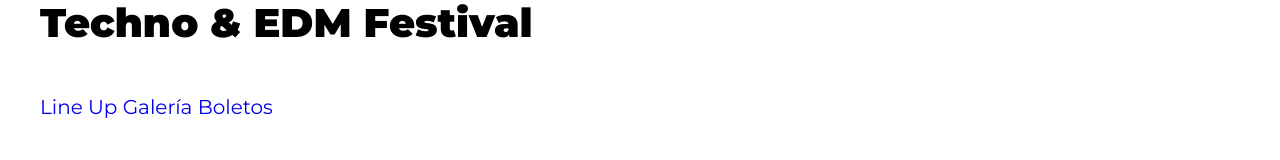
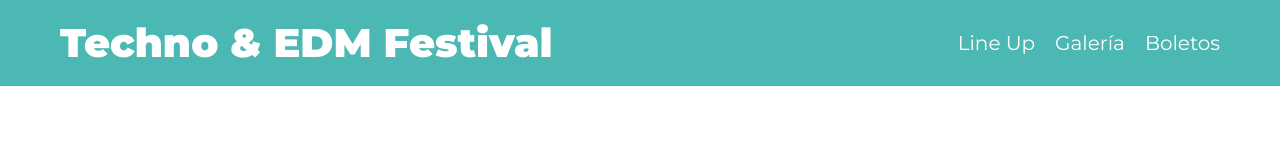
Before and after one commit to antoniogomezgallardo/FestivalDeMusica, a website: page index.html in a window 1280 px wide. Drawn offline with Linux system fonts and the light colour scheme.

Commit message:
Created new scss folder for the layout styles + add the header scss

```diff
--- a/src/scss/app.scss
+++ b/src/scss/app.scss
@@ -1 +1,2 @@
-@forward 'base'
+@forward 'base';
+@forward 'layout';
--- /dev/null
+++ b/src/scss/layout/_index.scss
@@ -0,0 +1 @@
+@forward 'layout'
--- /dev/null
+++ b/src/scss/layout/_layout.scss
@@ -0,0 +1,30 @@
+@use 'base/variables' as v;
+
+.header{
+    background-color: v.$verde;
+
+    .contenido-header{
+        display: flex;
+        align-items: center;
+        justify-content: space-between;
+        padding: 2rem;
+    }
+
+    h1{
+        color: v.$blanco;
+        margin: 0;
+    }
+}
+
+.navegacion{
+    display: flex;
+    gap: 2rem;
+
+    a{
+        color: v.$blanco;
+
+        &:hover{
+            color: v.$amarillo;
+        }
+    }
+}
```
Also changed, not shown: build/css/app.css.
